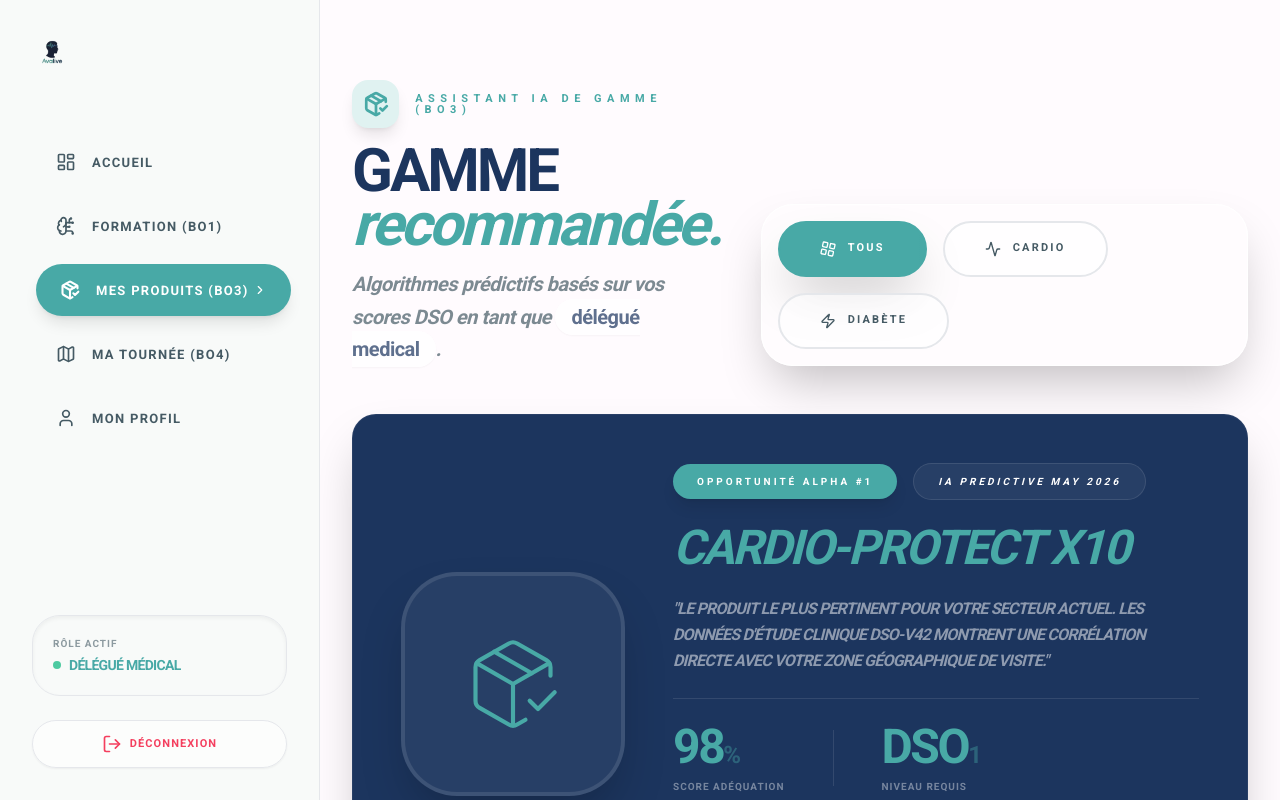
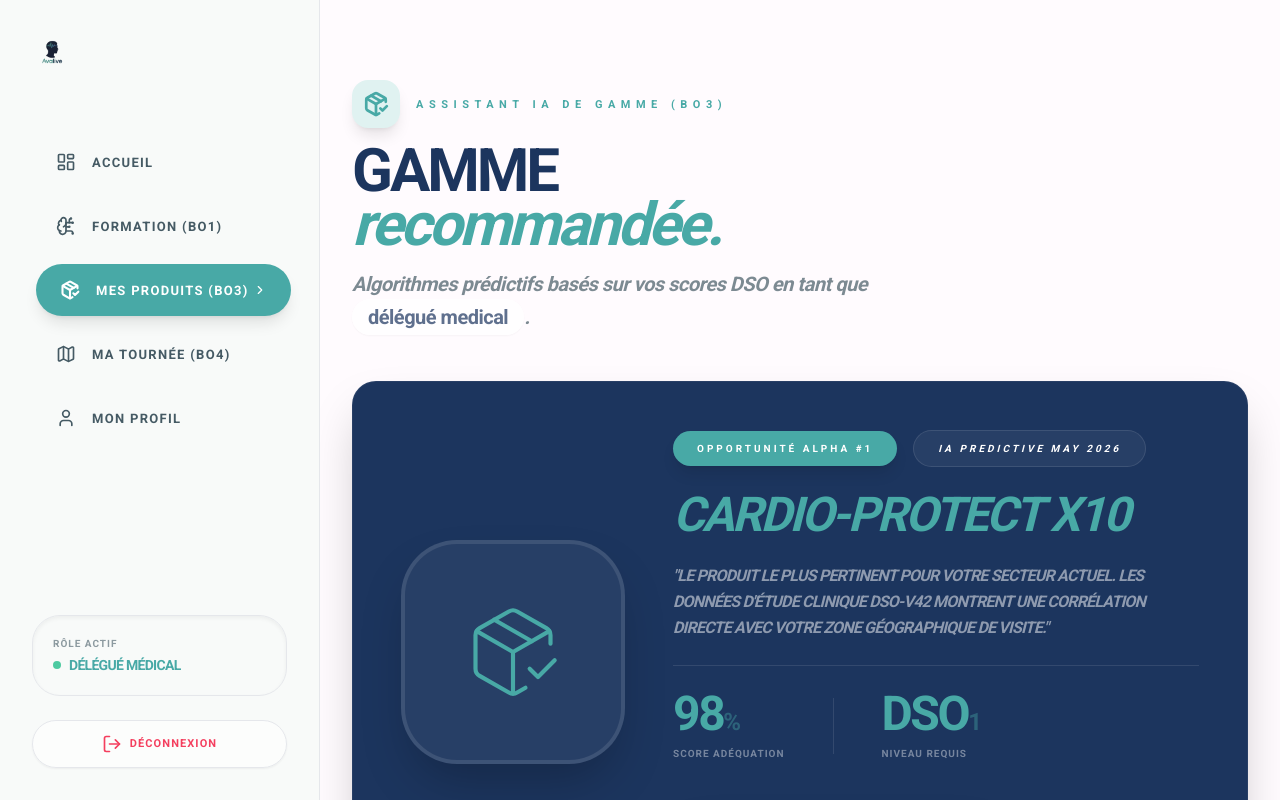
Before and after one commit to Amzilynn/PIDS-Cowin, a React (Vite) app in the folder front/: page /delegate/produits in a window 1280 px wide. Built offline with nearby package versions, Linux system fonts and the light colour scheme.

Commit message:
update front v4

```diff
--- a/front/src/views/admin/AdminDashboard.jsx
+++ b/front/src/views/admin/AdminDashboard.jsx
@@ -30,7 +30,7 @@ import {
   User
 } from 'lucide-react';
 import { motion, AnimatePresence } from 'framer-motion';
-import { useLocation } from 'react-router-dom';
+import { useLocation, useNavigate } from 'react-router-dom';
 import { MapContainer, TileLayer, Marker, Popup, Polyline } from 'react-leaflet';
 import 'leaflet/dist/leaflet.css';
 import L from 'leaflet';
@@ -76,6 +76,7 @@ const visits = [
 
 export default function AdminDashboard() {
   const location = useLocation();
+  const navigate = useNavigate();
   const path = location.pathname.split('/').pop();
 
   // Synchronisation auto de l'onglet avec l'URL
@@ -345,13 +346,14 @@ export default function AdminDashboard() {
       {/* Navigation Onglets Pilules MD3 */}
       <div className="flex flex-wrap gap-4 relative z-10">
          {[
-           { id: 'generale', label: 'Vue Générale', icon: LayoutDashboard },
-           { id: 'stats', label: 'Statistiques', icon: BarChart3 },
-           { id: 'delegues', label: 'Réseau Délégués', icon: User },
-           { id: 'parametres', label: 'Configurations', icon: Settings }
+           { id: 'generale', path: 'dashboard', label: 'Vue Générale', icon: LayoutDashboard },
+           { id: 'stats', path: 'stats', label: 'Statistiques', icon: BarChart3 },
+           { id: 'delegues', path: 'delegues', label: 'Réseau Délégués', icon: User },
+           { id: 'parametres', path: 'parametres', label: 'Configurations', icon: Settings }
          ].map((tab) => (
             <button
                key={tab.id}
+               onClick={() => navigate(`/admin/${tab.path}${location.search}`)}
                className={`flex items-center gap-4 px-10 py-5 rounded-full font-black text-[12px] uppercase tracking-[0.2em] transition-all duration-500 shadow-sm active:scale-95 group relative overflow-hidden ${
                  activeTab === tab.id
                     ? 'bg-md-primary text-white shadow-2xl shadow-md-primary/40 translate-y-[-4px] scale-105'
--- a/front/src/views/delegate/ProductRecommendations.jsx
+++ b/front/src/views/delegate/ProductRecommendations.jsx
@@ -60,30 +60,6 @@ export default function ProductRecommendations() {
             </p>
          </div>
 
-         {/* Filtres Pilules MD3 */}
-         <div className="flex flex-wrap gap-4 p-4 bg-white/40 backdrop-blur-3xl rounded-[32px] border border-white shadow-2xl">
-            {[
-              { id: 'all', label: 'Tous', icon: LayoutGrid },
-              { id: 'cardio', label: 'Cardio', icon: Activity },
-              { id: 'diab', label: 'Diabète', icon: Zap }
-            ].map((f) => (
-              <button
-                key={f.id}
-                onClick={() => setFilter(f.id)}
-                className={`btn-pill border-2 h-14 !px-10 text-[11px] font-black uppercase tracking-[0.2em] transition-all duration-500 relative overflow-hidden group active:scale-95 ${
-                  filter === f.id
-                    ? 'bg-md-primary text-white border-md-primary shadow-2xl shadow-md-primary/30'
-                    : 'bg-white/60 text-md-on-surface-variant border-md-outline/10 hover:bg-white hover:text-md-primary'
-                }`}
-              >
-                <span className="relative z-10 flex items-center gap-3">
-                   <f.icon size={16} className={`transition-transform duration-500 ${filter === f.id ? 'rotate-12' : 'group-hover:rotate-12'}`} />
-                   {f.label}
-                </span>
-                {filter === f.id && <div className="absolute inset-0 shimmer-anim opacity-20 pointer-events-none" />}
-              </button>
-            ))}
-         </div>
       </div>
 
       {/* Recommandation Vedette (Carte Horizontale Impactante) */}
```
